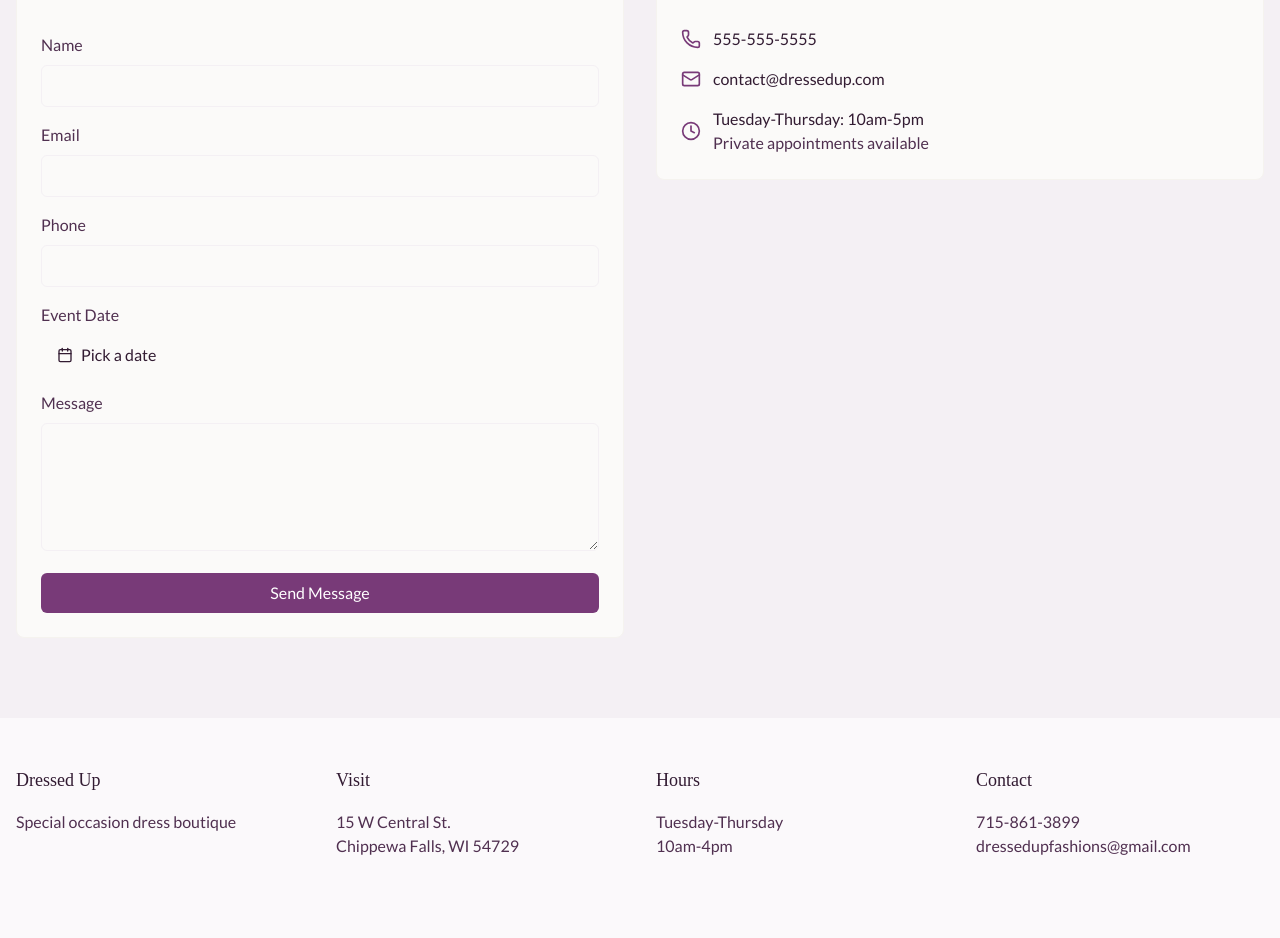
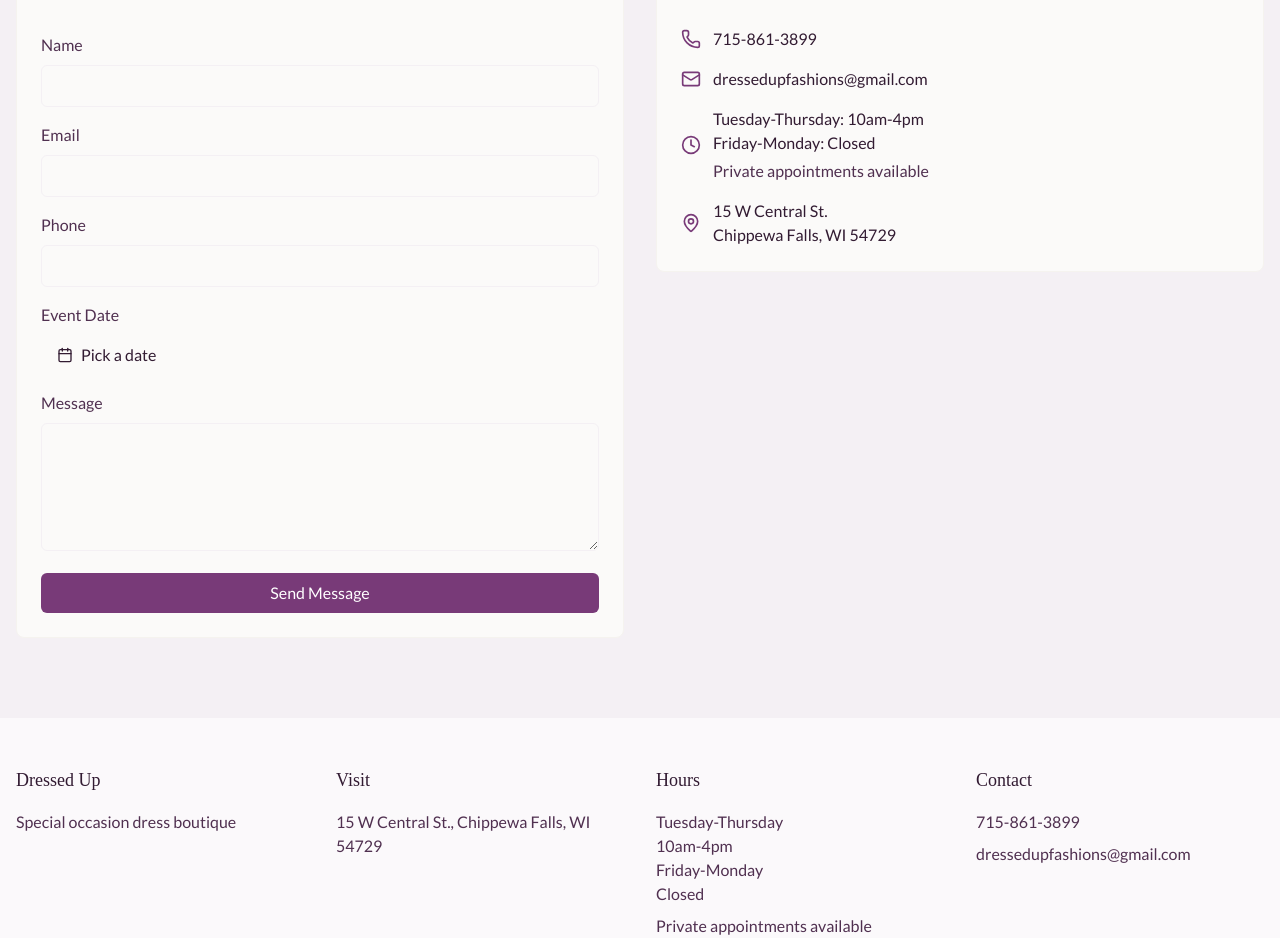
Before and after one commit to travhall/dressed-up, a Next.js app: page / in a window 1280 px wide. Shown: the part 2894-3832 px from the top of the page. Before the commit the page ends 3800 px from the top, so only its background shows below. Built offline with nearby package versions, Linux system fonts and the light colour scheme; a web font is replaced by a local one.

Commit message:
Contact and footer mapping updates

```diff
--- a/src/components/layout/footer.tsx
+++ b/src/components/layout/footer.tsx
@@ -1,32 +1,80 @@
 // src/components/layout/footer.tsx
+import {
+  businessInfo,
+  formatPhoneNumber,
+  getFormattedAddress,
+} from "@/lib/config/contact";
+import { ThemeToggle } from "../ui/theme-toggle";
+
 export function Footer() {
+  const currentYear = new Date().getFullYear();
+  const { phone, email } = businessInfo.contact;
+
   return (
-    <footer className="bg-surface-primary py-12">
+    <footer className="bg-surface-primary py-12" role="contentinfo">
       <div className="container mx-auto px-4">
         <div className="grid md:grid-cols-4 gap-8">
           <div>
-            <h3 className="font-display text-lg mb-4">Dressed Up</h3>
-            <p className="text-content-secondary">
-              Special occasion dress boutique
+            <h3 className="font-display text-lg mb-4">{businessInfo.name}</h3>
+            <p className="text-content-secondary">{businessInfo.tagline}</p>
+          </div>
+
+          <div>
+            <h3 className="font-display text-lg mb-4">Visit</h3>
+            <address className="text-content-secondary not-italic">
+              <a
+                href={businessInfo.address.googleMapsUrl}
+                target="_blank"
+                rel="noopener noreferrer"
+                className="hover:underline"
+                aria-label="Get directions to our store"
+              >
+                {getFormattedAddress()}
+              </a>
+            </address>
+          </div>
+
+          <div>
+            <h3 className="font-display text-lg mb-4">Hours</h3>
+            {businessInfo.hours.regular.map(({ days, hours }) => (
+              <div key={days} className="text-content-secondary">
+                <p>{days}</p>
+                <p>{hours}</p>
+              </div>
+            ))}
+            <p className="text-content-secondary mt-2">
+              {businessInfo.hours.notes}
             </p>
           </div>
-          <div>
-            <h3 className="font-display text-lg mb-4">Visit</h3>
-            <p className="text-content-secondary">15 W Central St.</p>
-            <p className="text-content-secondary">Chippewa Falls, WI 54729</p>
-          </div>
-          <div>
-            <h3 className="font-display text-lg mb-4">Hours</h3>
-            <p className="text-content-secondary">Tuesday-Thursday</p>
-            <p className="text-content-secondary">10am-4pm</p>
-          </div>
+
           <div>
             <h3 className="font-display text-lg mb-4">Contact</h3>
-            <p className="text-content-secondary">715-861-3899</p>
-            <p className="text-content-secondary">
-              dressedupfashions@gmail.com
-            </p>
+            <div className="space-y-2">
+              <a
+                href={`tel:${phone}`}
+                className="text-content-secondary block hover:underline"
+                aria-label="Call our store"
+              >
+                {formatPhoneNumber(phone)}
+              </a>
+              <a
+                href={`mailto:${email}`}
+                className="text-content-secondary block hover:underline"
+                aria-label="Email us"
+              >
+                {email}
+              </a>
+            </div>
           </div>
+        </div>
+
+        <div className="mt-8 pt-8 border-t border-ui-card-border text-content-secondary text-sm">
+          <div className="md:hidden mb-8">
+            <ThemeToggle />
+          </div>
+          <p>
+            &copy;{currentYear} {businessInfo.name}. All rights reserved.
+          </p>
         </div>
       </div>
     </footer>
--- a/src/components/sections/contact.tsx
+++ b/src/components/sections/contact.tsx
@@ -3,10 +3,11 @@
 
 import { motion } from "framer-motion";
 import { Button } from "@/components/ui/button";
-import { Phone, Mail, Clock } from "lucide-react";
+import { Phone, Mail, Clock, MapPin } from "lucide-react";
 import { useState } from "react";
 import { useForm } from "react-hook-form";
 import { CalendarDialog } from "@/components/ui/calendar-dialog";
+import { businessInfo, formatPhoneNumber } from "@/lib/config/contact";
 
 interface ContactForm {
   name: string;
@@ -32,8 +33,14 @@ export default function Contact() {
     setIsSubmitting(false);
   };
 
+  const { phone, email } = businessInfo.contact;
+  const formattedPhone = formatPhoneNumber(phone);
+
   return (
-    <section className="py-20 bg-surface-secondary">
+    <section
+      className="py-20 bg-surface-secondary"
+      aria-labelledby="contact-heading"
+    >
       <div className="container mx-auto px-4">
         <div className="grid md:grid-cols-2 gap-8">
           {/* Form */}
@@ -42,7 +49,10 @@ export default function Contact() {
             whileInView={{ opacity: 1, x: 0 }}
             className="card-base"
           >
-            <h2 className="display-heading text-display-lg mb-6">
+            <h2
+              id="contact-heading"
+              className="display-heading text-display-lg mb-6"
+            >
               Start a Conversation
             </h2>
             <form
@@ -63,9 +73,13 @@ export default function Contact() {
                   type="text"
                   className="input-base w-full"
                   aria-invalid={errors.name ? "true" : "false"}
+                  aria-describedby={errors.name ? "name-error" : undefined}
                 />
                 {errors.name && (
-                  <p className="text-state-error-surface text-sm mt-1">
+                  <p
+                    id="name-error"
+                    className="text-state-error-surface text-sm mt-1"
+                  >
                     {errors.name.message}
                   </p>
                 )}
@@ -90,9 +104,13 @@ export default function Contact() {
                   type="email"
                   className="input-base w-full"
                   aria-invalid={errors.email ? "true" : "false"}
+                  aria-describedby={errors.email ? "email-error" : undefined}
                 />
                 {errors.email && (
-                  <p className="text-state-error-surface text-sm mt-1">
+                  <p
+                    id="email-error"
+                    className="text-state-error-surface text-sm mt-1"
+                  >
                     {errors.email.message}
                   </p>
                 )}
@@ -117,9 +135,13 @@ export default function Contact() {
                   type="tel"
                   className="input-base w-full"
                   aria-invalid={errors.phone ? "true" : "false"}
+                  aria-describedby={errors.phone ? "phone-error" : undefined}
                 />
                 {errors.phone && (
-                  <p className="text-state-error-surface text-sm mt-1">
+                  <p
+                    id="phone-error"
+                    className="text-state-error-surface text-sm mt-1"
+                  >
                     {errors.phone.message}
                   </p>
                 )}
@@ -132,9 +154,13 @@ export default function Contact() {
                 <CalendarDialog
                   onSelect={(date) => setValue("eventDate", date)}
                   aria-invalid={errors.eventDate ? "true" : "false"}
+                  aria-describedby={errors.eventDate ? "date-error" : undefined}
                 />
                 {errors.eventDate && (
-                  <p className="text-state-error-surface text-sm mt-1">
+                  <p
+                    id="date-error"
+                    className="text-state-error-surface text-sm mt-1"
+                  >
                     {errors.eventDate.message}
                   </p>
                 )}
@@ -152,9 +178,15 @@ export default function Contact() {
                   id="message"
                   className="input-base w-full h-32"
                   aria-invalid={errors.message ? "true" : "false"}
+                  aria-describedby={
+                    errors.message ? "message-error" : undefined
+                  }
                 />
                 {errors.message && (
-                  <p className="text-state-error-surface text-sm mt-1">
+                  <p
+                    id="message-error"
+                    className="text-state-error-surface text-sm mt-1"
+                  >
                     {errors.message.message}
                   </p>
                 )}
@@ -177,23 +209,57 @@ export default function Contact() {
                 Quick Contact
               </h3>
               <div className="space-y-4">
+                <a
+                  href={`tel:${phone}`}
+                  className="flex items-center gap-3 hover:text-ui-button transition-colors"
+                  aria-label="Call our store"
+                >
+                  <Phone
+                    className="h-5 w-5 text-ui-button"
+                    aria-hidden="true"
+                  />
+                  <span>{formattedPhone}</span>
+                </a>
+                <a
+                  href={`mailto:${email}`}
+                  className="flex items-center gap-3 hover:text-ui-button transition-colors"
+                  aria-label="Email us"
+                >
+                  <Mail className="h-5 w-5 text-ui-button" aria-hidden="true" />
+                  <span>{email}</span>
+                </a>
                 <div className="flex items-center gap-3">
-                  <Phone className="h-5 w-5 text-ui-button" />
-                  <span>555-555-5555</span>
-                </div>
-                <div className="flex items-center gap-3">
-                  <Mail className="h-5 w-5 text-ui-button" />
-                  <span>contact@dressedup.com</span>
-                </div>
-                <div className="flex items-center gap-3">
-                  <Clock className="h-5 w-5 text-ui-button" />
+                  <Clock
+                    className="h-5 w-5 text-ui-button"
+                    aria-hidden="true"
+                  />
                   <div>
-                    <p>Tuesday-Thursday: 10am-5pm</p>
-                    <p className="text-content-secondary">
-                      Private appointments available
+                    {businessInfo.hours.regular.map(({ days, hours }) => (
+                      <p key={days}>{`${days}: ${hours}`}</p>
+                    ))}
+                    <p className="text-content-secondary mt-1">
+                      {businessInfo.hours.notes}
                     </p>
                   </div>
                 </div>
+                <a
+                  href={businessInfo.address.googleMapsUrl}
+                  target="_blank"
+                  rel="noopener noreferrer"
+                  className="flex items-center gap-3 hover:text-ui-button transition-colors"
+                  aria-label="Get directions to our store"
+                >
+                  <MapPin
+                    className="h-5 w-5 text-ui-button"
+                    aria-hidden="true"
+                  />
+                  <address className="not-italic">
+                    {businessInfo.address.street}
+                    <br />
+                    {businessInfo.address.city}, {businessInfo.address.state}{" "}
+                    {businessInfo.address.zip}
+                  </address>
+                </a>
               </div>
             </div>
           </motion.div>
--- /dev/null
+++ b/src/lib/config/contact.ts
@@ -0,0 +1,37 @@
+// src/lib/config/contact.ts
+
+export const businessInfo = {
+  name: "Dressed Up",
+  tagline: "Special occasion dress boutique",
+  address: {
+    street: "15 W Central St.",
+    city: "Chippewa Falls",
+    state: "WI",
+    zip: "54729",
+    googleMapsUrl: "https://goo.gl/maps/yourlink",
+  },
+  contact: {
+    phone: "715-861-3899",
+    email: "dressedupfashions@gmail.com",
+    social: {
+      facebook: "https://facebook.com/dressedupfashions",
+      instagram: "https://instagram.com/dressedupfashions",
+    },
+  },
+  hours: {
+    regular: [
+      { days: "Tuesday-Thursday", hours: "10am-4pm" },
+      { days: "Friday-Monday", hours: "Closed" },
+    ],
+    notes: "Private appointments available",
+  },
+} as const;
+
+export function formatPhoneNumber(phone: string): string {
+  return phone.replace(/(\d{3})(\d{3})(\d{4})/, "($1) $2-$3");
+}
+
+export function getFormattedAddress(): string {
+  const { street, city, state, zip } = businessInfo.address;
+  return `${street}, ${city}, ${state} ${zip}`;
+}
```
